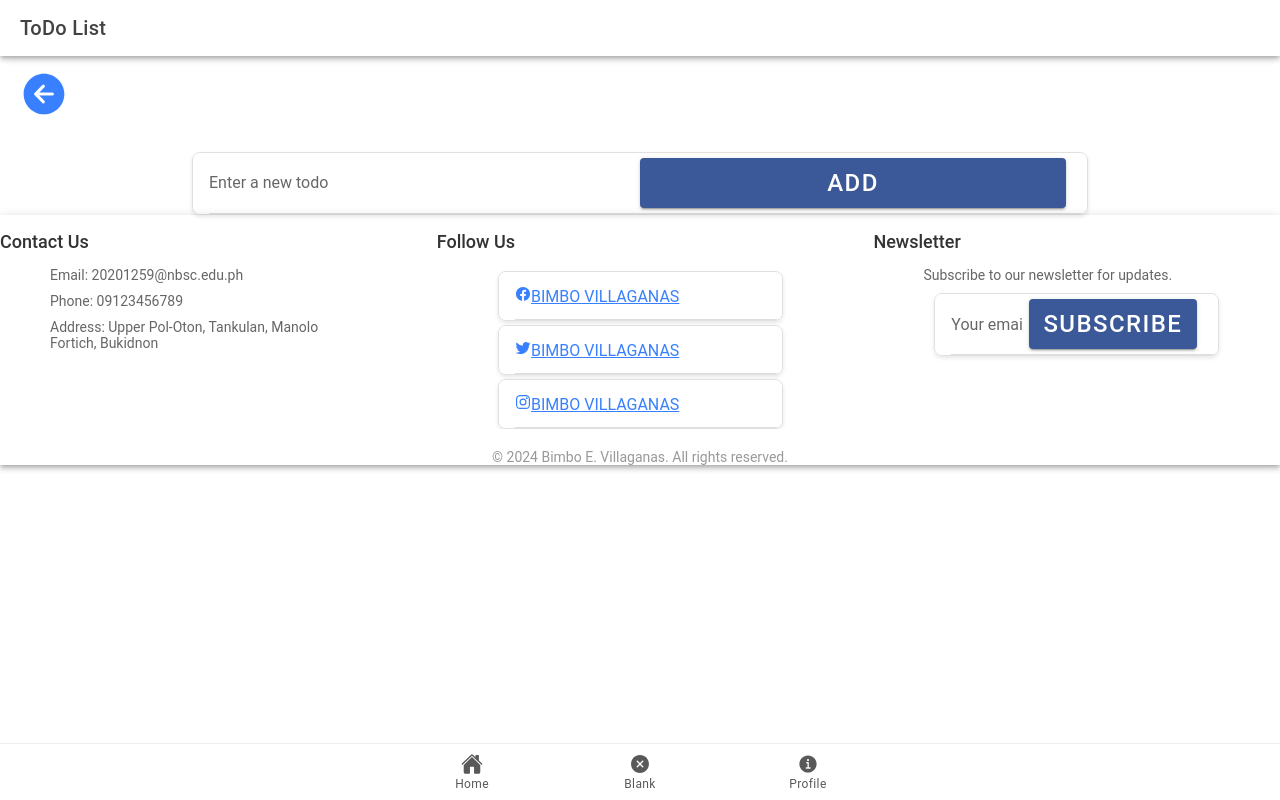
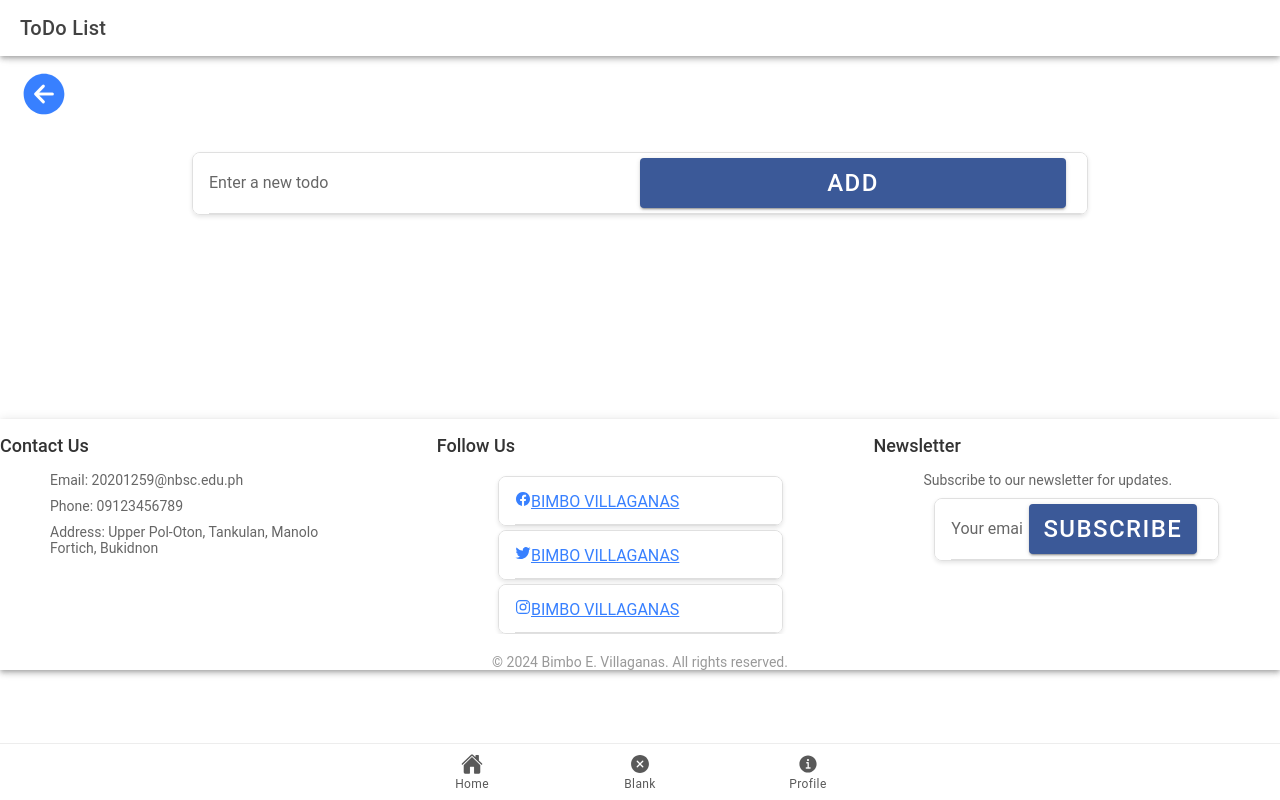
Before and after one commit to Villaganas/ionic-t-villaganas, a React (Vite) app: page /ToDoList in a window 1280 px wide. Built offline with nearby package versions, Linux system fonts and the light colour scheme.

Commit message:
Added ToDoList.css for to do list

```diff
--- /dev/null
+++ b/src/pages/ToDoList.css
@@ -0,0 +1,3 @@
+ion-footer{
+    margin-top: 16%;
+}
--- a/src/pages/ToDoList.tsx
+++ b/src/pages/ToDoList.tsx
@@ -1,7 +1,7 @@
 import React, { useState } from 'react';
 import { IonFooter, IonRouterLink, IonContent, IonHeader, IonPage, IonTitle, IonToolbar, IonList, IonItem, IonLabel, IonCheckbox, IonInput, IonButton, IonIcon } from '@ionic/react';
 import { logoInstagram, logoTwitter, logoFacebook, trashOutline, arrowBackCircle } from 'ionicons/icons'; // Added IonIcon import for delete icon
-
+import './ToDoList.css';
 interface ToDoItem {
   id: number;
   text: string;
```
